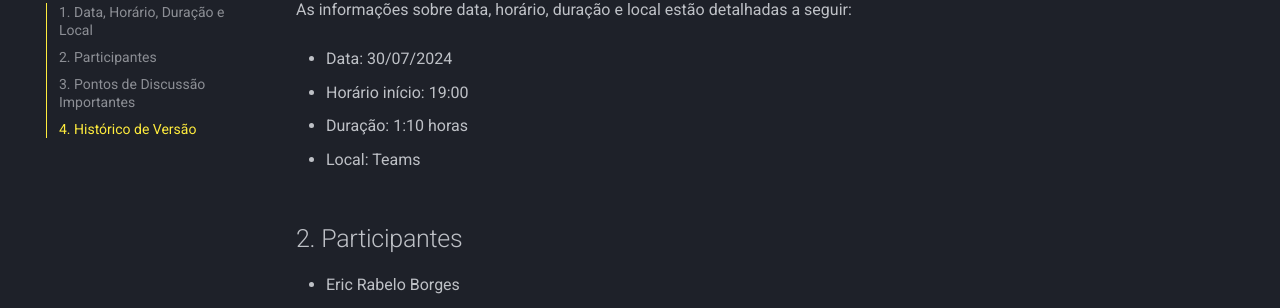
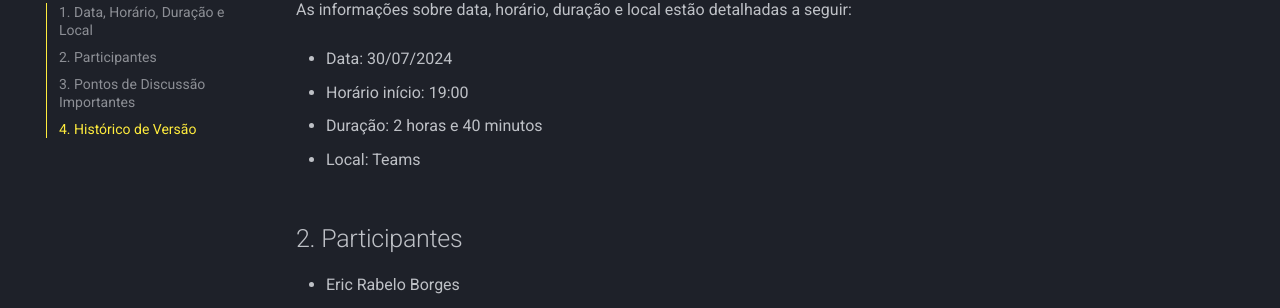
Before and after one commit to rabelzx/REQ-FGA-2024-1, an MkDocs documentation site: the page built from docs/Atas/reuniao_30_07.md, in a window 1280 px wide and 1235 px high. Shown: the part 282-590 px from the top of the window. Built offline with MkDocs 1.6.1 and Material for MkDocs 9.7.7, drawn with Linux system fonts in a browser that asks for light colours; some web fonts are replaced; comment, search, counter and statistics services are not loaded.

Commit message:
gitigore

```diff
--- a/docs/Atas/reuniao_30_07.md
+++ b/docs/Atas/reuniao_30_07.md
@@ -8,7 +8,7 @@ As informações sobre data, horário, duração e local estão detalhadas a seg
 
 - Horário início: 19:00
 
-- Duração: 1:10 horas
+- Duração: 2 horas e 40 minutos
 
 - Local: Teams
 
```
Also changed, not shown: 1 other file.
